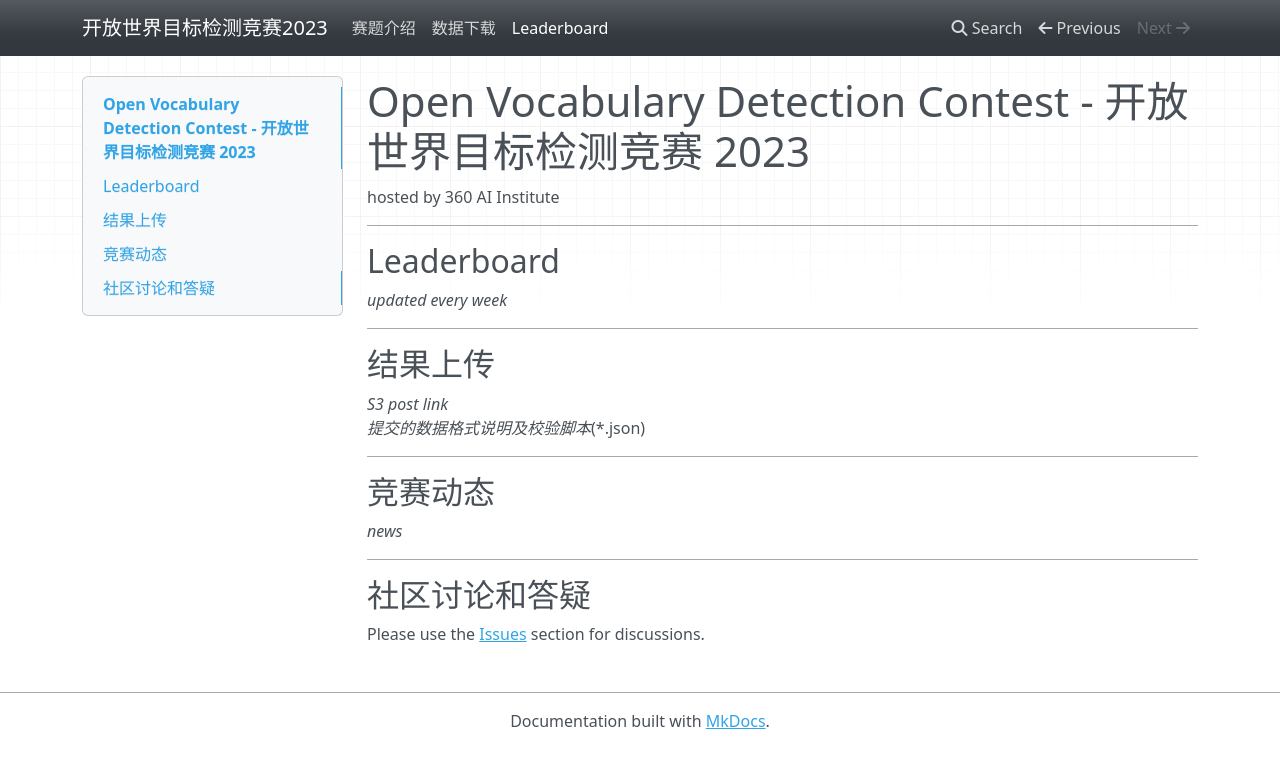
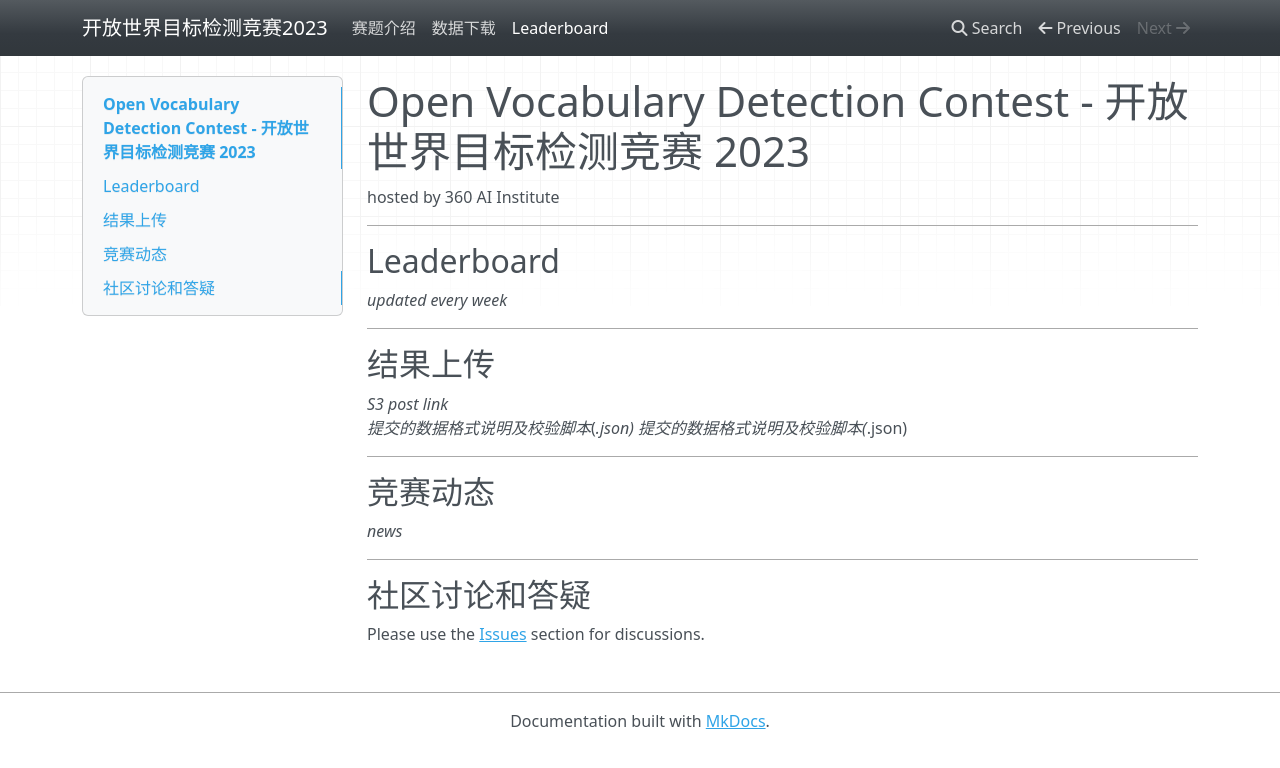
Before and after one commit to 360CVGroup/OVD_Contest, an MkDocs documentation site: the page built from docs/leaderboard.md, in a window 1280 px wide. Shown: the top 768 px of the page. Built offline with MkDocs 1.6.1, drawn with Linux system fonts in a browser that asks for light colours; nearby versions of some CDN libraries.

Commit message:
Update leaderboard.md

```diff
--- a/docs/leaderboard.md
+++ b/docs/leaderboard.md
@@ -10,6 +10,8 @@ hosted by 360 AI Institute
 ## 结果上传
 *S3 post link*
 *提交的数据格式说明及校验脚本*(*.json)
+*提交的数据格式说明及校验脚本*(*.json)
+
 
 ---
 ## 竞赛动态
```
